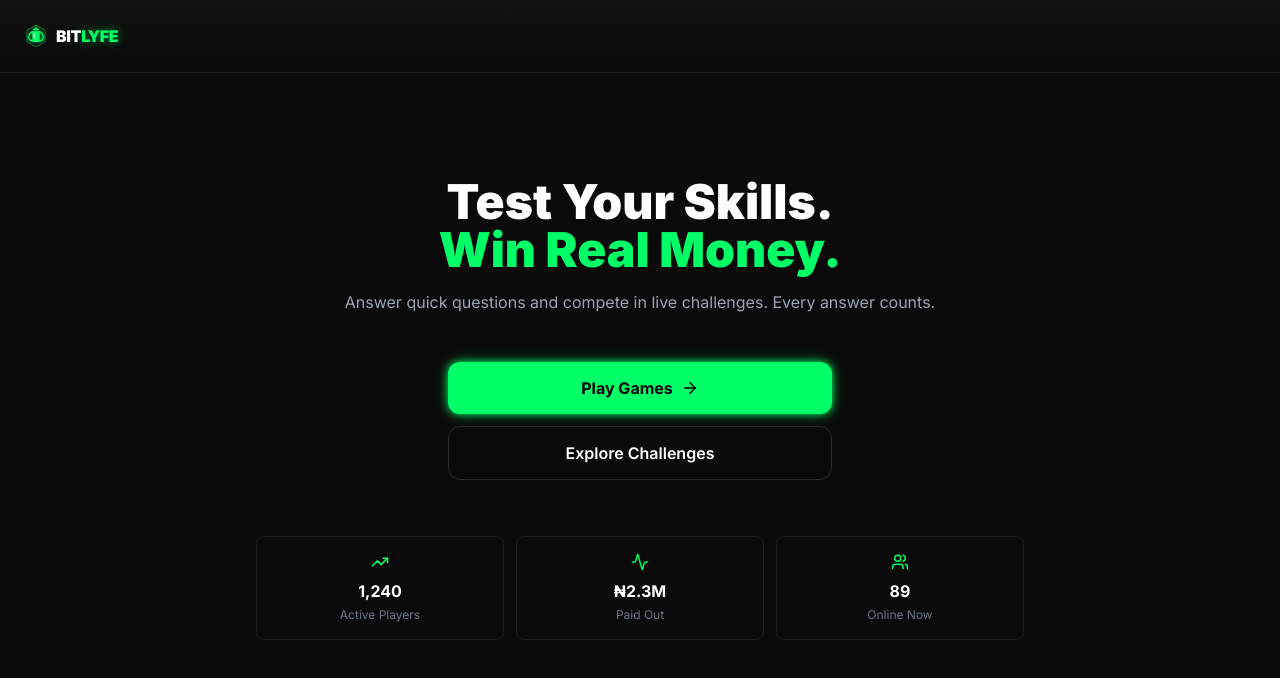
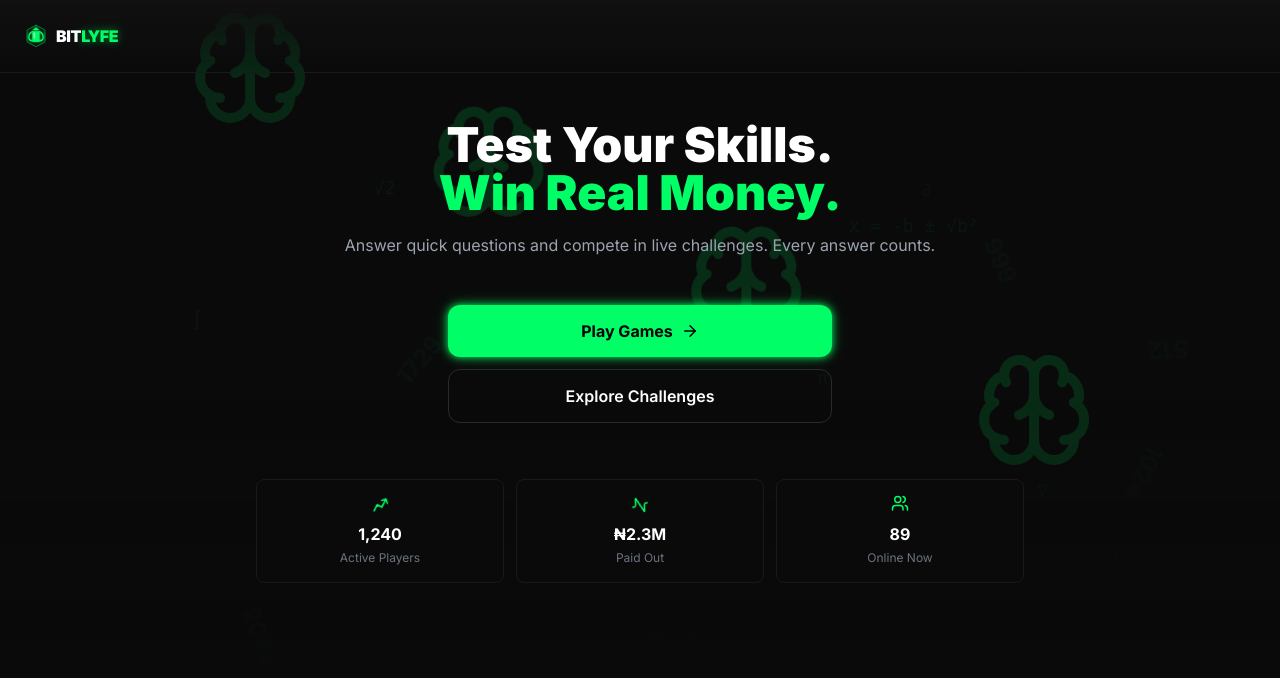
Before and after one commit to shedokedeyi558-bit/Triple-Threat-, a Next.js app: page / in a window 1280 px wide. Shown: the top 678 px of the page. Built offline with nearby package versions, Linux system fonts and the light colour scheme; no server answers.

Commit message:
Add animated background with brain icons and math equations plus stat card animations

```diff
--- a/app/page.tsx
+++ b/app/page.tsx
@@ -5,9 +5,98 @@ import { motion } from "framer-motion";
 import Link from "next/link";
 import { useRouter } from "next/navigation";
 import { Logo } from "@/components/ui/Logo";
-import { TrendingUp, Users, Activity, ArrowRight } from "lucide-react";
+import { TrendingUp, Users, Activity, ArrowRight, Brain } from "lucide-react";
 import { useApp } from "@/context/AppContext";
 import { removeToken } from "@/lib/api";
+
+// Animated background component
+function AnimatedBackground() {
+  const equations = ["∑ x²", "π", "√2", "∞", "x = -b ± √b²", "∫", "Δ", "∂", "∇", "∈"];
+  const numbers = ["42", "273", "1729", "666", "512", "1024", "2048"];
+
+  return (
+    <div className="absolute inset-0 overflow-hidden pointer-events-none">
+      {/* Floating Brain Icons */}
+      {[0, 1, 2, 3].map((i) => (
+        <motion.div
+          key={`brain-${i}`}
+          className="absolute"
+          initial={{ opacity: 0, y: Math.random() * 100 - 50 }}
+          animate={{
+            opacity: [0.05, 0.15, 0.05],
+            y: [0, -100, 0],
+            x: [0, Math.random() * 50 - 25, 0],
+          }}
+          transition={{
+            duration: 8 + i * 2,
+            repeat: Infinity,
+            ease: "easeInOut",
+          }}
+          style={{
+            left: `${15 + i * 20}%`,
+            top: `${10 + i * 15}%`,
+          }}
+        >
+          <Brain size={120} className="text-neon" />
+        </motion.div>
+      ))}
+
+      {/* Floating Equations */}
+      {equations.map((eq, i) => (
+        <motion.div
+          key={`eq-${i}`}
+          className="absolute text-neon/20 font-mono text-lg"
+          initial={{ opacity: 0 }}
+          animate={{
+            opacity: [0.1, 0.3, 0.1],
+            y: [0, -80, 0],
+          }}
+          transition={{
+            duration: 6 + i,
+            repeat: Infinity,
+            ease: "easeInOut",
+            delay: i * 0.3,
+          }}
+          style={{
+            left: `${Math.random() * 80 + 10}%`,
+            top: `${Math.random() * 60 + 20}%`,
+          }}
+        >
+          {eq}
+        </motion.div>
+      ))}
+
+      {/* Floating Numbers */}
+      {numbers.map((num, i) => (
+        <motion.div
+          key={`num-${i}`}
+          className="absolute text-neon/15 font-bold text-2xl"
+          initial={{ opacity: 0 }}
+          animate={{
+            opacity: [0.05, 0.2, 0.05],
+            y: [0, 100, 0],
+            rotate: [0, 360, 0],
+          }}
+          transition={{
+            duration: 10 + i,
+            repeat: Infinity,
+            ease: "easeInOut",
+            delay: i * 0.5,
+          }}
+          style={{
+            right: `${Math.random() * 80 + 5}%`,
+            bottom: `${Math.random() * 70 + 10}%`,
+          }}
+        >
+          {num}
+        </motion.div>
+      ))}
+
+      {/* Gradient overlay */}
+      <div className="absolute inset-0 bg-gradient-to-b from-transparent via-transparent to-[#0A0A0A]/40" />
+    </div>
+  );
+}
 
 export default function HomePage() {
   const router = useRouter();
@@ -22,7 +111,12 @@ export default function HomePage() {
   };
 
   return (
-    <main className="min-h-dvh bg-bg flex flex-col">
+    <main className="min-h-dvh bg-bg flex flex-col relative overflow-hidden">
+      {/* Animated background */}
+      <AnimatedBackground />
+
+      {/* Content with z-index to appear above background */}
+      <div className="relative z-10 flex flex-col h-full">
         {/* Header with profile */}
         <div className="px-4 sm:px-6 py-4 sm:py-6 border-b border-[#1A1A1A] bg-gradient-to-b from-[#111] to-transparent">
           <div className="flex items-center justify-between">
@@ -120,21 +214,53 @@ export default function HomePage() {
               transition={{ delay: 0.4, duration: 0.5 }}
             >
               <div className="grid grid-cols-3 gap-2 sm:gap-3">
-              <div className="bg-[#0A0A0A] border border-[#1A1A1A] rounded-lg p-3 sm:p-4 text-center hover:border-neon/20 transition-colors">
+                {/* Active Players */}
+                <motion.div
+                  className="bg-[#0A0A0A] border border-[#1A1A1A] rounded-lg p-3 sm:p-4 text-center hover:border-neon/20 transition-colors cursor-pointer"
+                  whileHover={{ scale: 1.05, borderColor: "#00FF66" }}
+                  initial={{ opacity: 0, y: 20 }}
+                  whileInView={{ opacity: 1, y: 0 }}
+                  transition={{ delay: 0.5 }}
+                  viewport={{ once: true }}
+                >
+                  <motion.div animate={{ rotate: [0, 360] }} transition={{ duration: 3, repeat: Infinity }}>
                     <TrendingUp size={18} className="text-neon mx-auto mb-2" />
-                <div className="text-white font-bold text-sm sm:text-base">1,240</div>
+                  </motion.div>
+                  <CountupNumber value={1240} />
                   <div className="text-gray-500 text-xs mt-1">Active Players</div>
-              </div>
-              <div className="bg-[#0A0A0A] border border-[#1A1A1A] rounded-lg p-3 sm:p-4 text-center hover:border-neon/20 transition-colors">
+                </motion.div>
+
+                {/* Paid Out */}
+                <motion.div
+                  className="bg-[#0A0A0A] border border-[#1A1A1A] rounded-lg p-3 sm:p-4 text-center hover:border-neon/20 transition-colors cursor-pointer"
+                  whileHover={{ scale: 1.05, borderColor: "#00FF66" }}
+                  initial={{ opacity: 0, y: 20 }}
+                  whileInView={{ opacity: 1, y: 0 }}
+                  transition={{ delay: 0.6 }}
+                  viewport={{ once: true }}
+                >
+                  <motion.div animate={{ rotate: [-360, 0] }} transition={{ duration: 3, repeat: Infinity }}>
                     <Activity size={18} className="text-neon mx-auto mb-2" />
+                  </motion.div>
                   <div className="text-white font-bold text-sm sm:text-base">₦2.3M</div>
                   <div className="text-gray-500 text-xs mt-1">Paid Out</div>
-              </div>
-              <div className="bg-[#0A0A0A] border border-[#1A1A1A] rounded-lg p-3 sm:p-4 text-center hover:border-neon/20 transition-colors">
+                </motion.div>
+
+                {/* Online Now */}
+                <motion.div
+                  className="bg-[#0A0A0A] border border-[#1A1A1A] rounded-lg p-3 sm:p-4 text-center hover:border-neon/20 transition-colors cursor-pointer"
+                  whileHover={{ scale: 1.05, borderColor: "#00FF66" }}
+                  initial={{ opacity: 0, y: 20 }}
+                  whileInView={{ opacity: 1, y: 0 }}
+                  transition={{ delay: 0.7 }}
+                  viewport={{ once: true }}
+                >
+                  <motion.div animate={{ y: [0, -5, 0] }} transition={{ duration: 2, repeat: Infinity }}>
                     <Users size={18} className="text-neon mx-auto mb-2" />
-                <div className="text-white font-bold text-sm sm:text-base">89</div>
+                  </motion.div>
+                  <CountupNumber value={89} />
                   <div className="text-gray-500 text-xs mt-1">Online Now</div>
-              </div>
+                </motion.div>
               </div>
             </motion.div>
 
@@ -162,6 +288,41 @@ export default function HomePage() {
             )}
           </div>
         </div>
+      </div>
     </main>
   );
 }
+
+// Countup number component
+function CountupNumber({ value }: { value: number }) {
+  const [displayValue, setDisplayValue] = useState(0);
+
+  return (
+    <motion.div
+      initial={{ opacity: 0 }}
+      whileInView={{
+        opacity: 1,
+        transition: {
+          onComplete: () => {
+            const increment = Math.ceil(value / 20);
+            let current = 0;
+            const timer = setInterval(() => {
+              current += increment;
+              if (current >= value) {
+                setDisplayValue(value);
+                clearInterval(timer);
+              } else {
+                setDisplayValue(current);
+              }
+            }, 30);
+          },
+        },
+      }}
+      viewport={{ once: true }}
+    >
+      <div className="text-white font-bold text-sm sm:text-base">
+        {displayValue.toLocaleString()}
+      </div>
+    </motion.div>
+  );
+}
```
Lines whose indentation alone changed are shown as unchanged.
